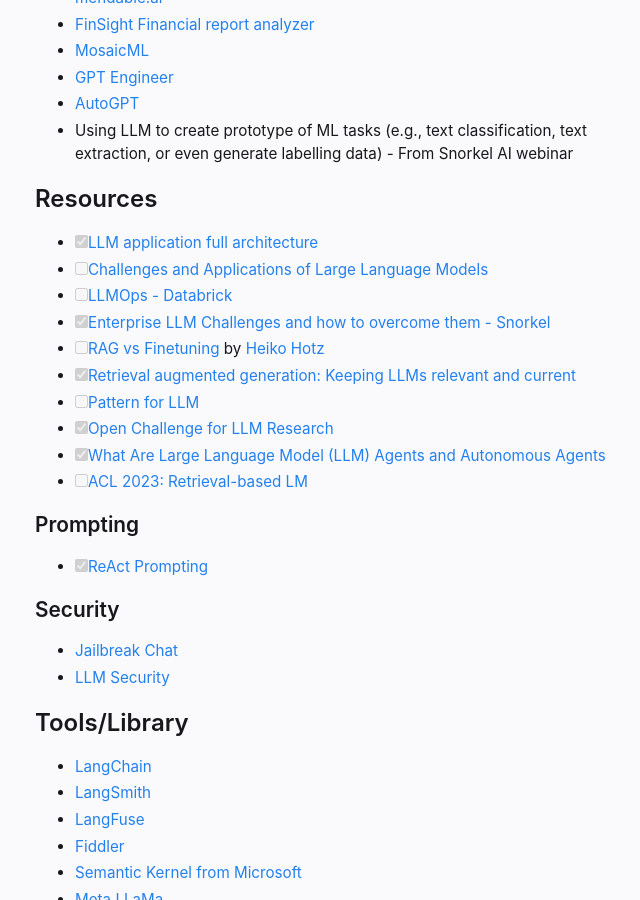
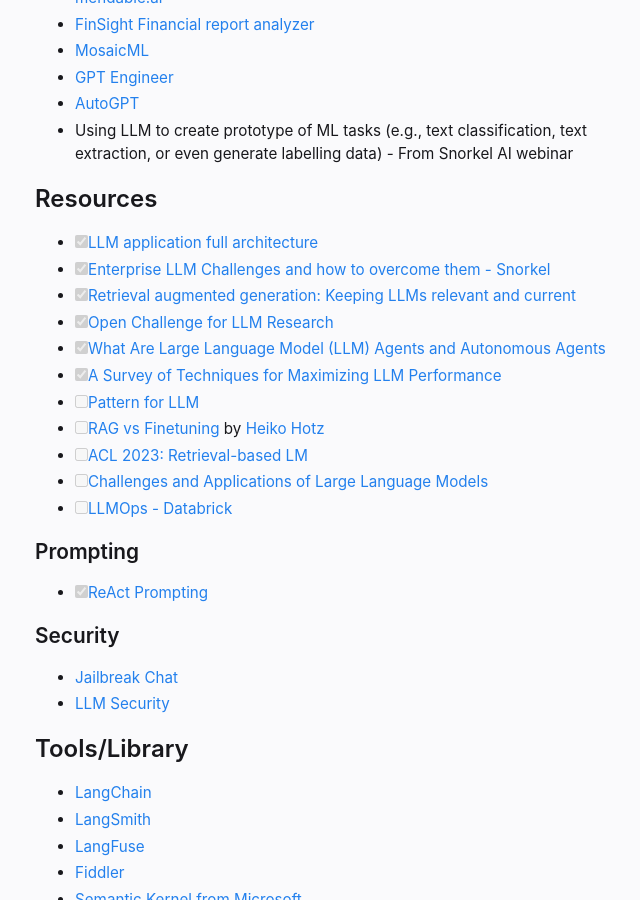
Before and after one commit to lukkiddd/lukkiddd.github.io, a Jekyll site: the page built from _notes/Public/Resources for Large Language Model.md, in a window 1280 px wide and 900 px high, scrolled down 614 px. Shown: the whole window, without its empty margins (291-931 px from the left). Built offline with Jekyll 4.4.1, drawn with Linux system fonts in a browser that asks for light colours.

Commit message:
Add youtube for llm technique

```diff
--- a/_notes/Public/Resources for Large Language Model.md
+++ b/_notes/Public/Resources for Large Language Model.md
@@ -21,15 +21,17 @@
 
 ## Resources
 - [x] [LLM application full architecture](https://a16z.com/emerging-architectures-for-llm-applications/)
+- [x] [Enterprise LLM Challenges and how to overcome them - Snorkel](https://snorkel.ai/enterprise-llm-challenges-and-how-to-overcome-them/)
+- [x] [Retrieval augmented generation: Keeping LLMs relevant and current](https://stackoverflow.blog/2023/10/18/retrieval-augmented-generation-keeping-llms-relevant-and-current)
+- [x] [Open Challenge for LLM Research](https://huyenchip.com/2023/08/16/llm-research-open-challenges.html)
+- [x] [What Are Large Language Model (LLM) Agents and Autonomous Agents](https://promptengineering.org/what-are-large-language-model-llm-agents/)
+- [x] [A Survey of Techniques for Maximizing LLM Performance](https://www.youtube.com/watch?v=ahnGLM-RC1Y&ab_channel=OpenAI)
+- [ ] [Pattern for LLM](https://eugeneyan.com/writing/llm-patterns)
+- [ ] [RAG vs Finetuning](https://towardsdatascience.com/rag-vs-finetuning-which-is-the-best-tool-to-boost-your-llm-application-94654b1eaba7) by [[Heiko Hotz]]
+- [ ] [ACL 2023: Retrieval-based LM](https://acl2023-retrieval-lm.github.io)
 - [ ] [Challenges and Applications of Large Language Models](https://arxiv.org/abs/2307.10169)
 - [ ] [LLMOps - Databrick](https://www.databricks.com/glossary/llmops)
-- [x] [Enterprise LLM Challenges and how to overcome them - Snorkel](https://snorkel.ai/enterprise-llm-challenges-and-how-to-overcome-them/)
-- [ ] [RAG vs Finetuning](https://towardsdatascience.com/rag-vs-finetuning-which-is-the-best-tool-to-boost-your-llm-application-94654b1eaba7) by [[Heiko Hotz]]
-- [x] [Retrieval augmented generation: Keeping LLMs relevant and current](https://stackoverflow.blog/2023/10/18/retrieval-augmented-generation-keeping-llms-relevant-and-current)
-- [ ] [Pattern for LLM](https://eugeneyan.com/writing/llm-patterns)
-- [x] [Open Challenge for LLM Research](https://huyenchip.com/2023/08/16/llm-research-open-challenges.html)
-- [x] [What Are Large Language Model (LLM) Agents and Autonomous Agents](https://promptengineering.org/what-are-large-language-model-llm-agents/)
-- [ ] [ACL 2023: Retrieval-based LM](https://acl2023-retrieval-lm.github.io)
+
 
 ### Prompting
 - [x] [ReAct Prompting](https://www.promptingguide.ai/techniques/react)
```
